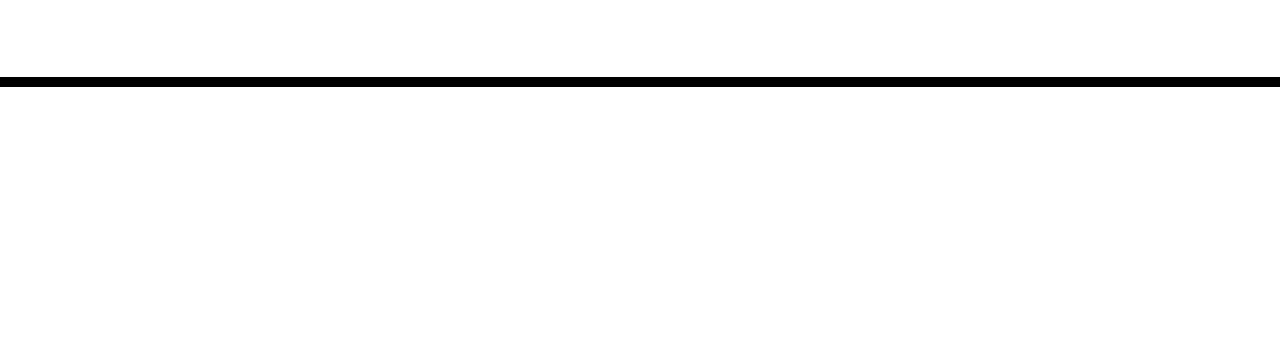
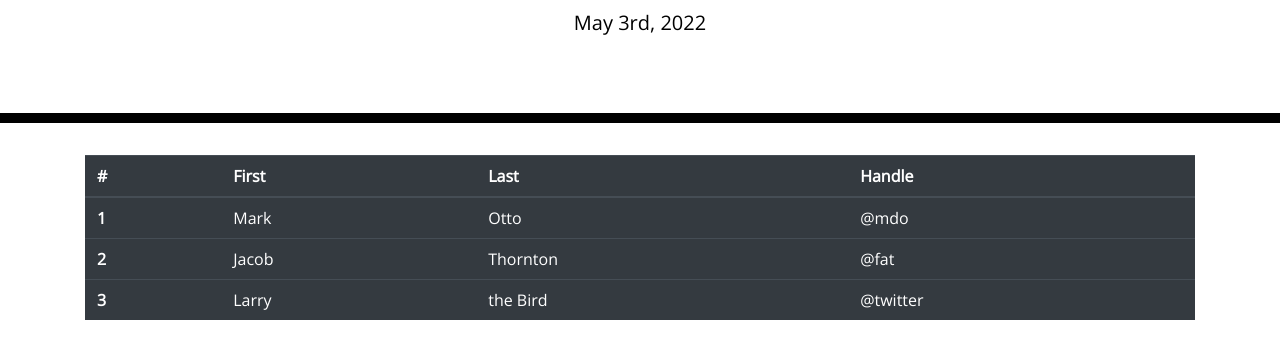
Before and after one commit to Roya-Jamshidpour/homework5-calendar, a plain HTML site: page index.html in a window 1280 px wide. Shown: the part 181-540 px from the top of the page. Drawn offline with nearby package versions, Linux system fonts and the light colour scheme.

Commit message:
added current date at top of calendar page

```diff
--- a/index.html
+++ b/index.html
@@ -30,9 +30,40 @@
     </header>
     <div class="container">
       <!-- Timeblocks go here -->
+      <table class="table table-dark">
+        <thead>
+          <tr>
+            <th scope="col">#</th>
+            <th scope="col">First</th>
+            <th scope="col">Last</th>
+            <th scope="col">Handle</th>
+          </tr>
+        </thead>
+        <tbody>
+          <tr>
+            <th scope="row">1</th>
+            <td>Mark</td>
+            <td>Otto</td>
+            <td>@mdo</td>
+          </tr>
+          <tr>
+            <th scope="row">2</th>
+            <td>Jacob</td>
+            <td>Thornton</td>
+            <td>@fat</td>
+          </tr>
+          <tr>
+            <th scope="row">3</th>
+            <td>Larry</td>
+            <td>the Bird</td>
+            <td>@twitter</td>
+          </tr>
+        </tbody>
+      </table>
     </div>
 
     <script src="https://cdnjs.cloudflare.com/ajax/libs/jquery/3.2.1/jquery.min.js"></script>
     <script src="https://cdnjs.cloudflare.com/ajax/libs/moment.js/2.24.0/moment.min.js"></script>
+    <script src="./script.js"></script>
   </body>
 </html>
--- /dev/null
+++ b/script.js
@@ -0,0 +1,3 @@
+// Date displayed at top of page
+var today = moment();
+$("#currentDay").text(today.format("MMM Do, YYYY"));
```
